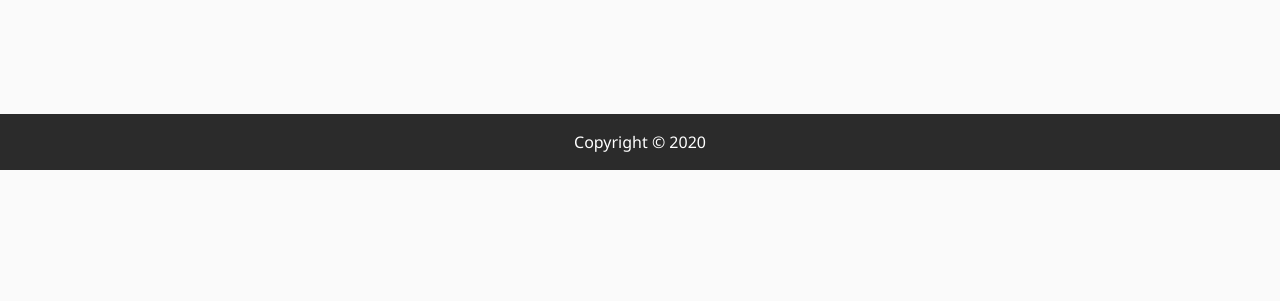
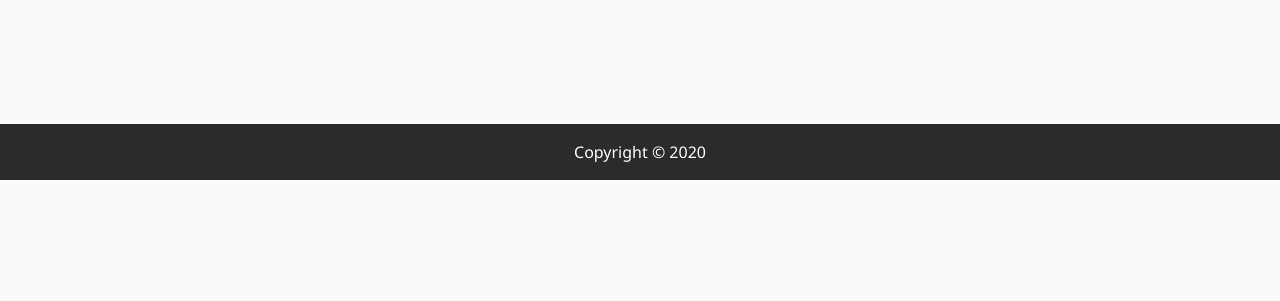
Before and after one commit to shobhitsrivastava-ds/Deep-Learning-Project-Document-Cleaner, a Flask app: template template/predict.html in a window 1280 px wide. Shown: the part 499-800 px from the top of the page. Run offline with Flask 2, Linux system fonts and the light colour scheme; the template is opened without the code that fills it, so the values that code supplies are empty; some libraries are stand-ins or nearby versions.

Commit message:
Update predict.html

```diff
--- a/template/predict.html
+++ b/template/predict.html
@@ -21,7 +21,7 @@
       font-family: "Segoe UI";
       background: #2B2B2B;
       text-align: center;
-      margin-top: 135px;
+      margin-top: 145px;
       padding: 16px;
       bottom: 8px;
     }
@@ -41,7 +41,7 @@
         <div class="navbar-nav mr-auto">
           <a class="nav-item nav-link" href="/">Home</a>
           <a class="nav-item nav-link" href="/about">About</a>
-          <a class="nav-item nav-link" href="/corona">Corona</a>
+          <a class="nav-item nav-link" href="/clean">Clean</a>
         </div>
         <!-- Navbar Right Side -->
       </div>
```
